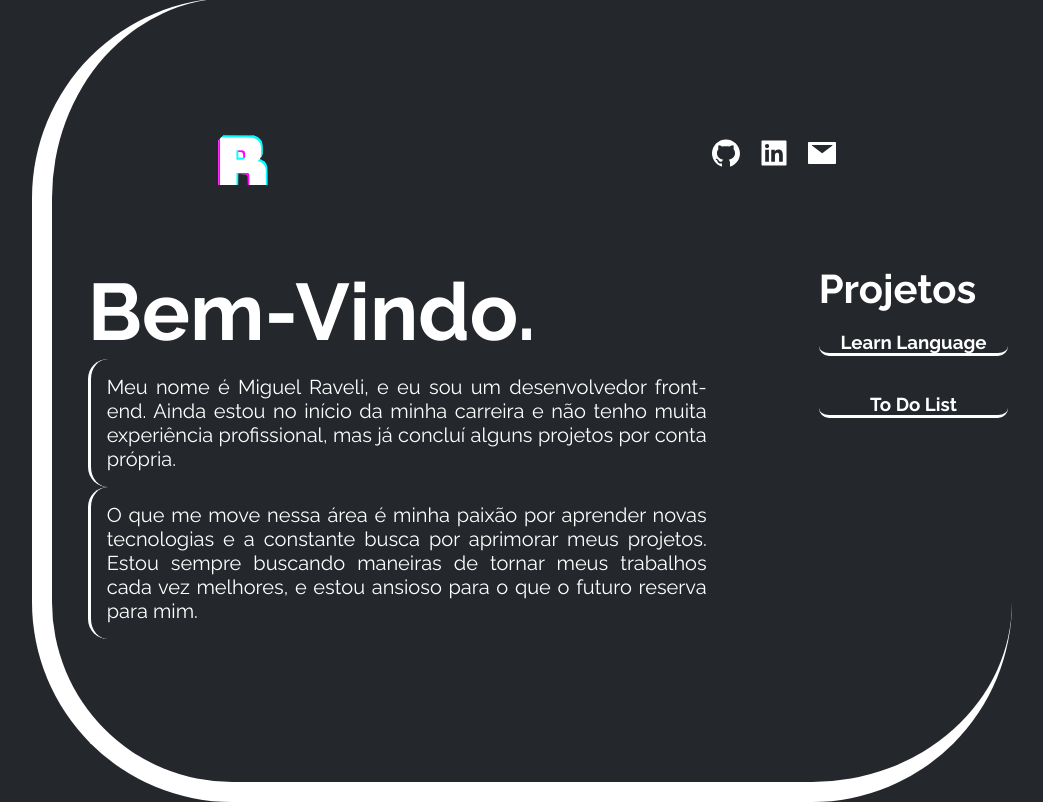
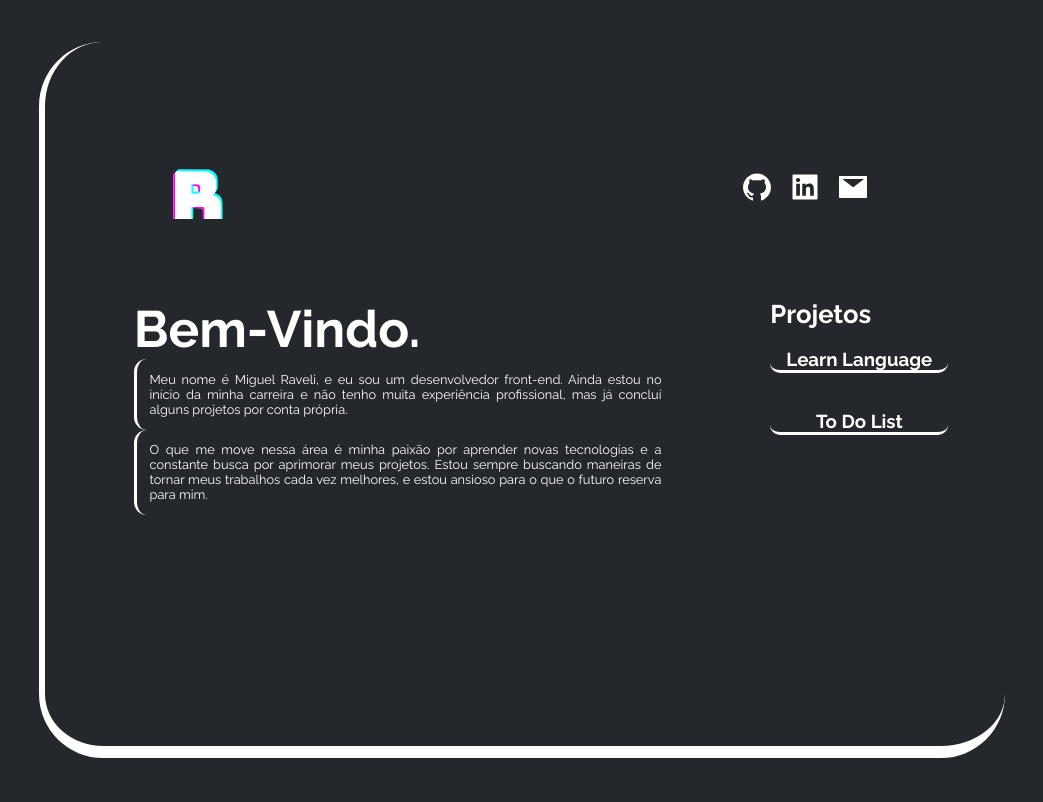
Before and after one commit to MiguelRaveli/portfolio, a React (Vite) app: page /#/ in a window 1280 px wide. Shown: the whole page, without its empty margins (118-1161 px from the left). Built offline with nearby package versions, Linux system fonts and the light colour scheme.

Commit message:
mudanças de css

```diff
--- a/src/routes/Home.module.css
+++ b/src/routes/Home.module.css
@@ -4,25 +4,25 @@
   justify-content: center;
   align-items: center;
   width: 70vw;
-  height: 90vh;
+  height: 80vh;
   flex-direction: column;
   -webkit-user-select: none;
   -webkit-touch-callout: none;
   -moz-user-select: none;
   -ms-user-select: none;
   user-select: none;
-  border-left: 20px solid;
-  border-bottom: 20px solid;
-  border-radius: 200px;
+  border-left: .5vw solid;
+  border-bottom: 1vw solid;
+  border-radius: 5vw;
   animation: openingAnimation 0.5s ease-in-out;
 }
 
 .home h1 {
-  font-size: 80px;
+  font-size: 4vw;
 }
 
 .home h2 {
-  font-size: 40px;
+  font-size: 2vw;
 }
 
 .container_apresentacao {
@@ -37,12 +37,12 @@
 
 .apresentacao p {
   width: 100%;
-  max-width: 600px;
-  padding: 1rem;
+  max-width: 40vw;
+  padding: 1vw;
   font-family: "Raleway", sans-serif;
   border-left: solid;
-  border-radius: 20px;
-  font-size: 20px;
+  border-radius: 1vw;
+  font-size: 1vw;
 }
 
 .apresentacao a {
@@ -50,7 +50,7 @@
   color: #fff;
   background: linear-gradient(0.25turn, #121416, #1d2124);
   border-radius: 10px;
-  padding: 0.5rem;
+  padding: 0.5vw;
   transition: ease 1s;
 }
 
@@ -63,7 +63,7 @@
   flex-direction: row;
   justify-content: center;
   align-items: center;
-  width: 70%;
+  width: 55vw;
 }
 
 .Rimg {
@@ -96,7 +96,7 @@
 
 .componentes {
   margin-right: 4rem;
-  height: 380px;
+  height: 40vh;
 }
 
 @keyframes openingAnimation {
```
